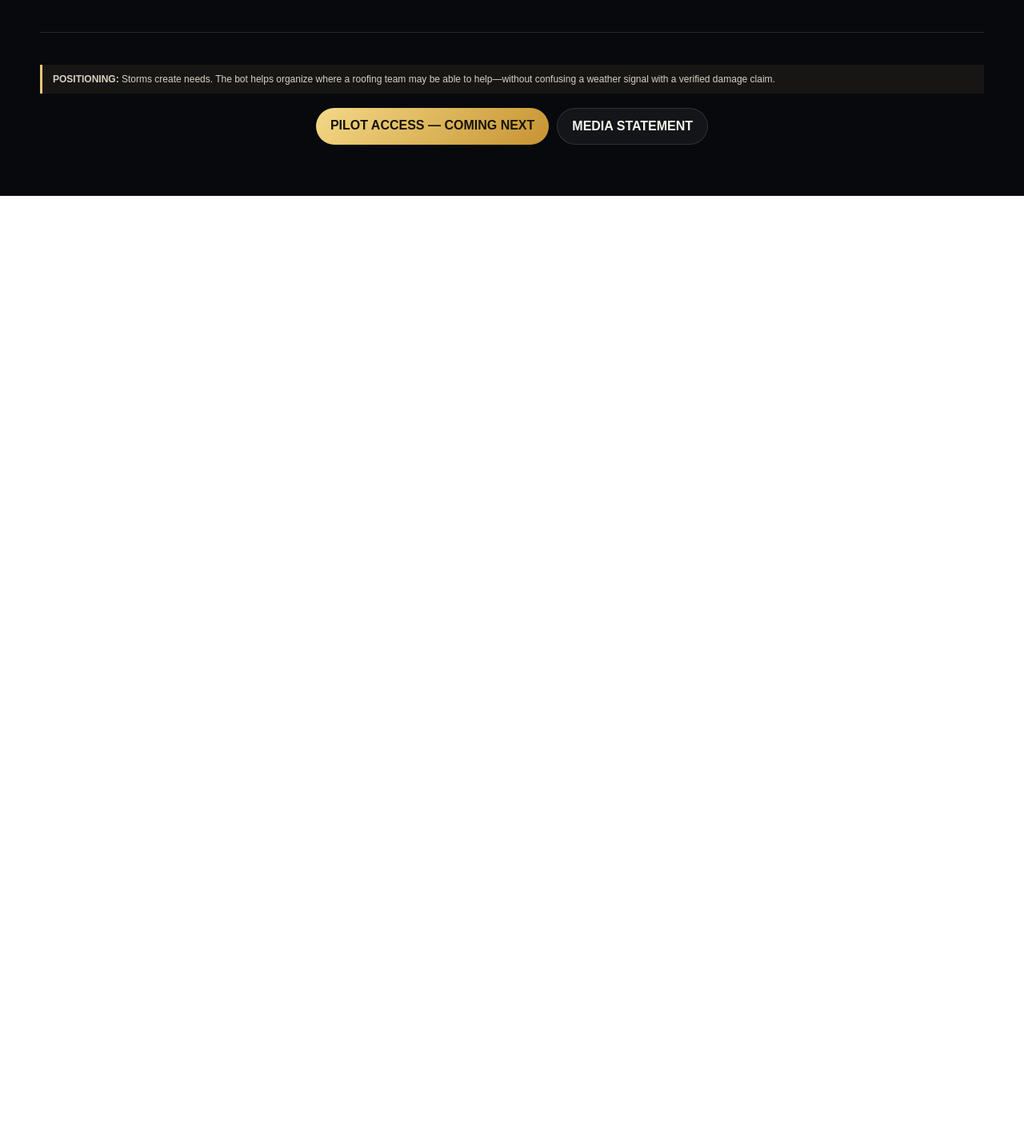
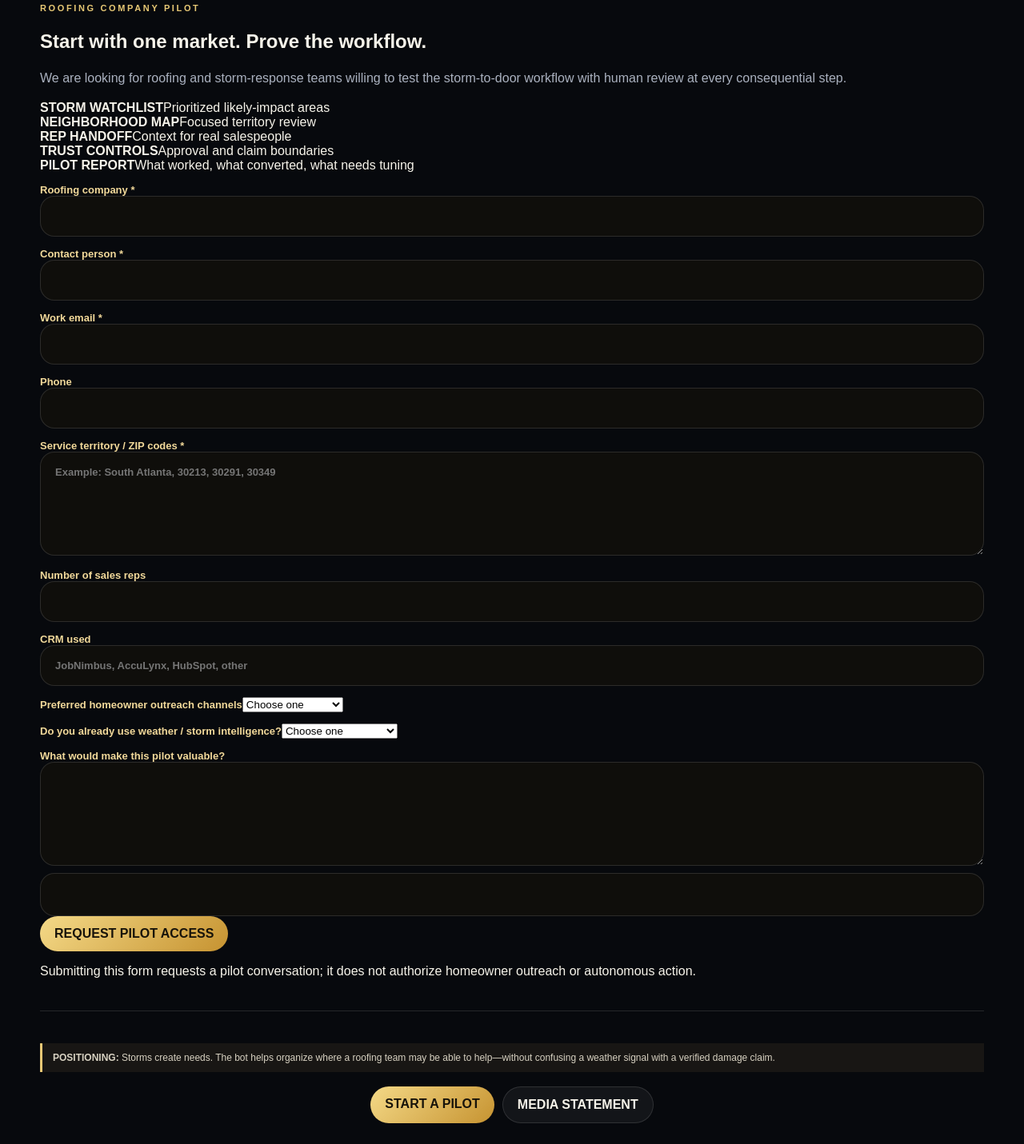
Before and after one commit to melbgittinit/botbox-alpha-clean, a Next.js app: page /bots/roof-weather-radar-door-knocker in a window 1280 px wide. Shown: the part 4519-5950 px from the top of the page at 80% size. Before the commit the page ends 4764 px from the top, so only its background shows below. Built offline with nearby package versions, Linux system fonts and the light colour scheme; no server answers.

Commit message:
Add Roof Weather Radar pilot qualification form

```diff
--- a/app/bots/roof-weather-radar-door-knocker/page.tsx
+++ b/app/bots/roof-weather-radar-door-knocker/page.tsx
@@ -8,7 +8,7 @@ const steps=[
  {n:"04",title:"Put a real rep at the door",copy:"Route the opportunity to a salesperson for inspection, explanation, estimate and agreement. The bot supports the rep—it does not replace the human relationship."}
 ];
 
-export default function RoofWeatherRadarDoorKnocker(){
+export default async function RoofWeatherRadarDoorKnocker({searchParams}:{searchParams:Promise<{submitted?:string;error?:string}>}){ const q=await searchParams;
  return <main className={styles.page}>
    <div className={styles.stage}>ALPHA PRODUCT EXPERIENCE — LIVE WEATHER FEEDS, PROPERTY DATA, CRM, OUTREACH AND CHECKOUT ARE NOT CONNECTED YET.</div>
    <div className={styles.wrap}>
@@ -105,10 +105,43 @@ export default function RoofWeatherRadarDoorKnocker(){
        </div>
      </section>
 
+
+     <section id="pilot" className={styles.pilotSection}>
+       <div className={styles.pilotIntro}>
+         <span className={styles.eyebrow}>ROOFING COMPANY PILOT</span>
+         <h2>Start with one market. Prove the workflow.</h2>
+         <p className={styles.muted}>We are looking for roofing and storm-response teams willing to test the storm-to-door workflow with human review at every consequential step.</p>
+         <div className={styles.pilotGets}>
+           <div><b>STORM WATCHLIST</b><span>Prioritized likely-impact areas</span></div>
+           <div><b>NEIGHBORHOOD MAP</b><span>Focused territory review</span></div>
+           <div><b>REP HANDOFF</b><span>Context for real salespeople</span></div>
+           <div><b>TRUST CONTROLS</b><span>Approval and claim boundaries</span></div>
+           <div><b>PILOT REPORT</b><span>What worked, what converted, what needs tuning</span></div>
+         </div>
+       </div>
+       <div className={styles.pilotFormWrap}>
+         {q.submitted==="1" ? <div className={styles.pilotSuccess}><b>PILOT REQUEST RECEIVED ✓</b><p>Thank you. Your company information has been recorded for review.</p></div> : null}
+         {q.error ? <div className={styles.pilotError}><b>WE COULDN'T COMPLETE THAT REQUEST.</b><p>{q.error==="required" ? "Please complete the required company, contact, email and territory fields." : "The pilot request service is temporarily unavailable. Please try again shortly."}</p></div> : null}
+         <form className={styles.pilotForm} action="/api/roof-radar/pilot" method="post">
+           <label>Roofing company *<input name="company" required /></label>
+           <label>Contact person *<input name="contact" required /></label>
+           <div className={styles.pilotTwo}><label>Work email *<input name="email" type="email" required /></label><label>Phone<input name="phone" type="tel" /></label></div>
+           <label>Service territory / ZIP codes *<textarea name="territory" rows={2} required placeholder="Example: South Atlanta, 30213, 30291, 30349" /></label>
+           <div className={styles.pilotTwo}><label>Number of sales reps<input name="reps" inputMode="numeric" /></label><label>CRM used<input name="crm" placeholder="JobNimbus, AccuLynx, HubSpot, other" /></label></div>
+           <label>Preferred homeowner outreach channels<select name="outreach" defaultValue=""><option value="">Choose one</option><option>Phone / text</option><option>Email</option><option>Door-to-door only</option><option>Mixed channels</option><option>Not sure yet</option></select></label>
+           <label>Do you already use weather / storm intelligence?<select name="weather" defaultValue=""><option value="">Choose one</option><option>Yes — actively</option><option>Sometimes</option><option>No</option><option>Evaluating tools now</option></select></label>
+           <label>What would make this pilot valuable?<textarea name="notes" rows={3} /></label>
+           <input className={styles.honeypot} name="website" tabIndex={-1} autoComplete="off" aria-hidden="true" />
+           <button className={styles.btn+" "+styles.primary} type="submit">REQUEST PILOT ACCESS</button>
+           <p className={styles.formFine}>Submitting this form requests a pilot conversation; it does not authorize homeowner outreach or autonomous action.</p>
+         </form>
+       </div>
+     </section>
+
      <section className={styles.work} style={{marginTop:40}}>
        <div className={styles.note}><b>POSITIONING:</b> Storms create needs. The bot helps organize where a roofing team may be able to help—without confusing a weather signal with a verified damage claim.</div>
        <div className={styles.actions}>
-         <span className={styles.btn+" "+styles.primary}>PILOT ACCESS — COMING NEXT</span>
+         <a className={styles.btn+" "+styles.primary} href="#pilot">START A PILOT</a>
          <Link className={styles.btn} href="/press/interview?topic=Roof%20Weather%20Radar%20Door%20Knocker">MEDIA STATEMENT</Link>
        </div>
      </section>
```
